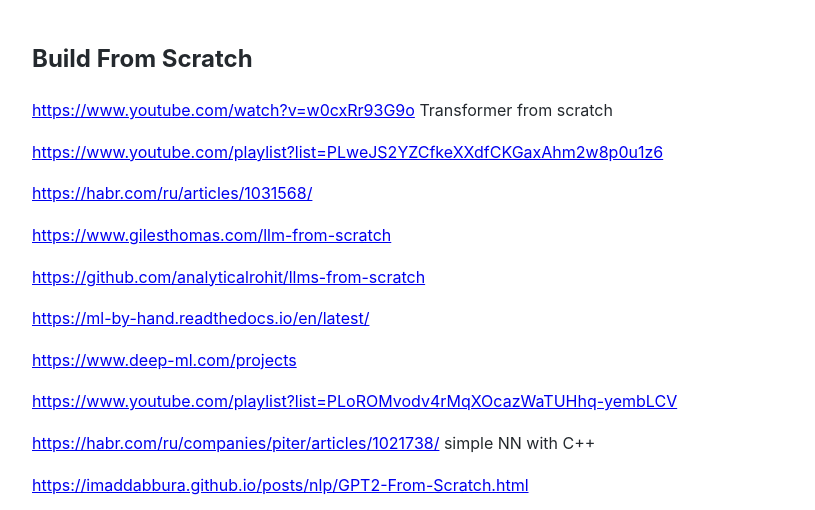
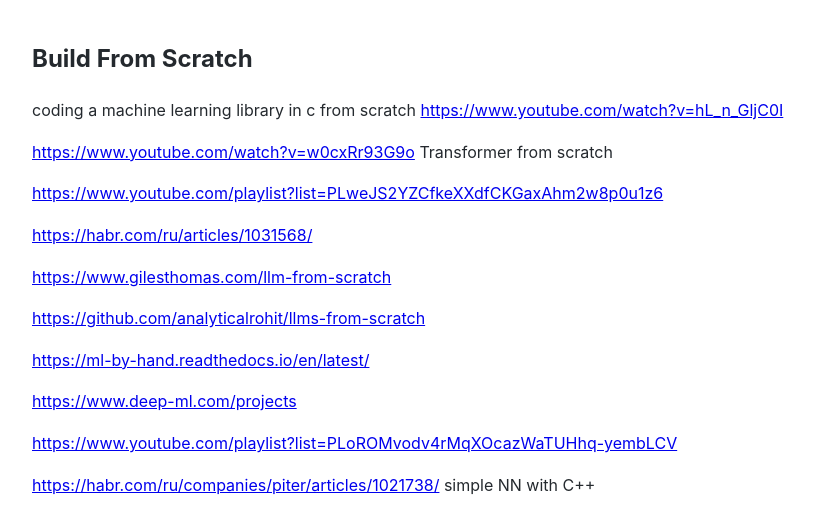
Before and after one commit to Michael-Lubinsky/michael-lubinsky.github.com, a Jekyll site: the page built from ml/from_scratch.md, in a window 1280 px wide and 900 px high, cut to the strip 0-510 px from the top of the window. Shown: the whole strip, without its empty margins (158-973 px from the left). Built offline with Jekyll 4.4.1, drawn with Linux system fonts in a browser that asks for light colours; our own code applies the rules of GitHub Pages for plain Markdown files.

Commit message:
Update from_scratch.md

```diff
--- a/ml/from_scratch.md
+++ b/ml/from_scratch.md
@@ -1,4 +1,7 @@
 ## Build From Scratch
+
+coding a machine learning library in c from scratch
+<https://www.youtube.com/watch?v=hL_n_GljC0I>
 
 <https://www.youtube.com/watch?v=w0cxRr93G9o> Transformer from scratch
 
```
